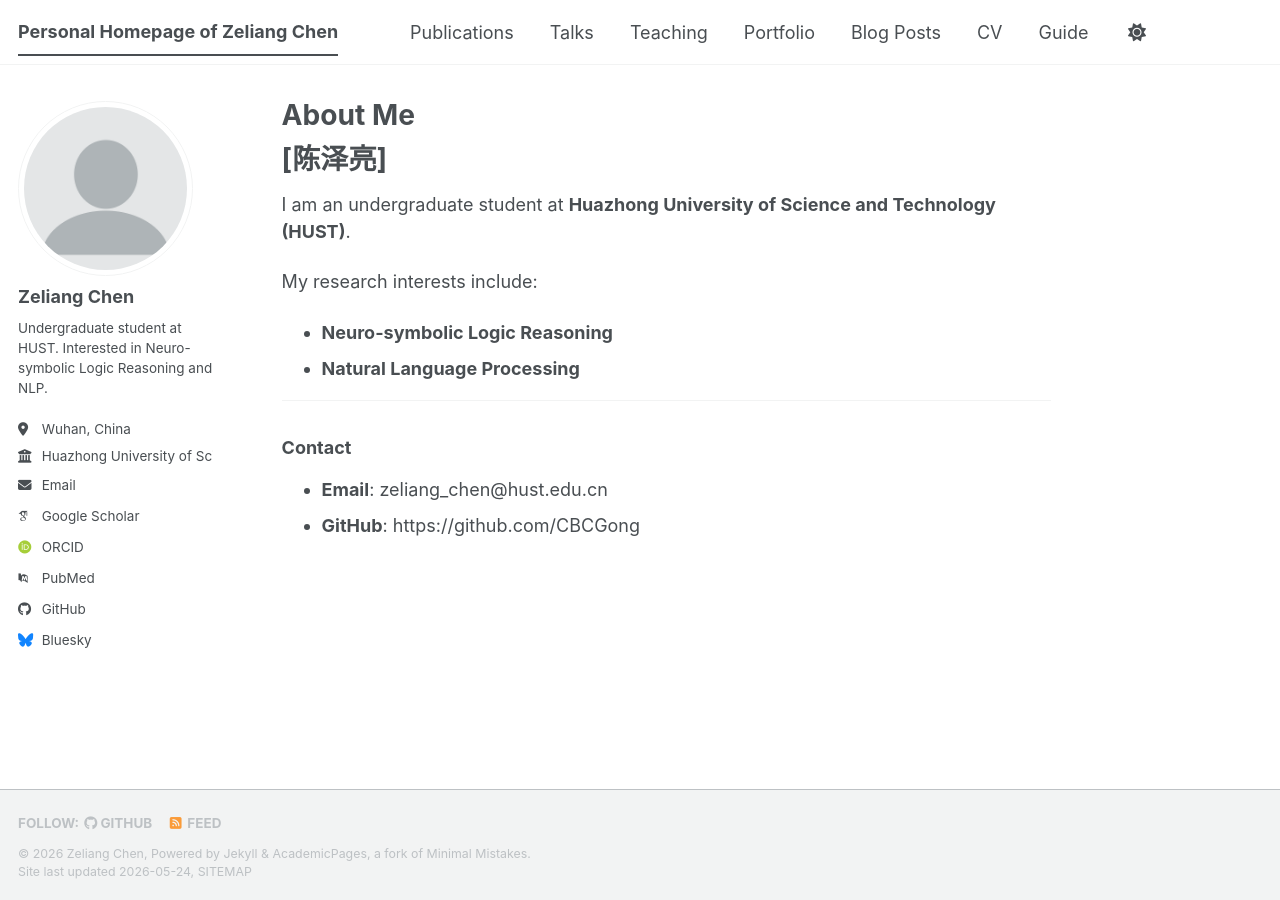
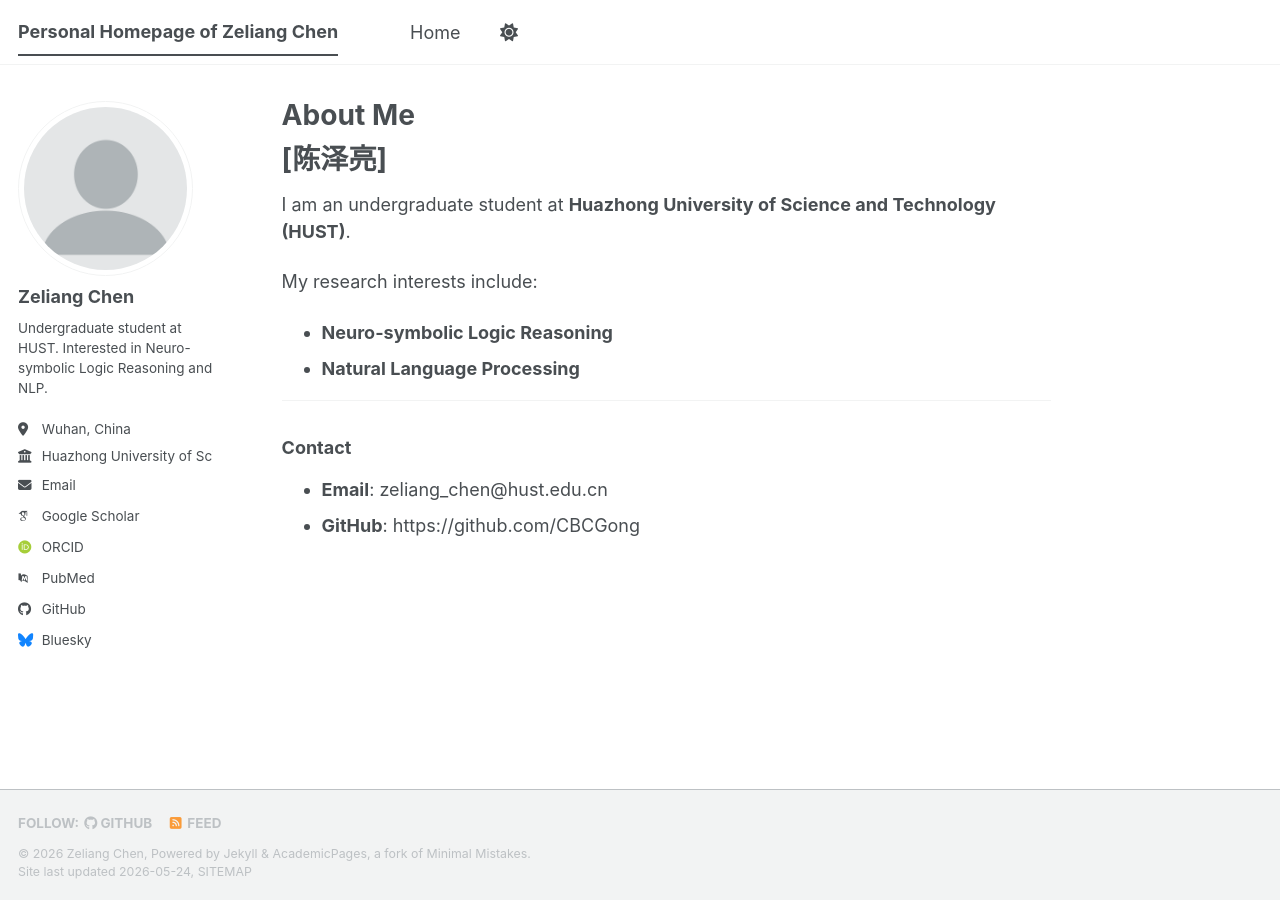
Before and after one commit to CBCGong/CBCGong.github.io, a Jekyll site: the page built from _pages/about.md, in a window 1280 px wide. Built offline with Jekyll 4.4.1, drawn with Linux system fonts in a browser that asks for light colours; some web fonts are replaced; a script bundle is joined from its source files by our own code; library files that are not in the unit come from our copies; part of the change alters nothing that is shown.

Commit message:
Update navigation.yml with new Home entry
Commented out existing navigation items and added a new 'Home' entry.

```diff
--- a/_data/navigation.yml
+++ b/_data/navigation.yml
@@ -7,27 +7,31 @@
 # NOTE that only one of the CV options should be selected, the first is for the
 #      Markdown formatted page while the second is generated using JSON.
 
+# main:
+#   - title: "Publications"
+#     url: /publications/
+
+#   - title: "Talks"
+#     url: /talks/
+
+#   - title: "Teaching"
+#     url: /teaching/
+
+#   - title: "Portfolio"
+#     url: /portfolio/
+
+#   - title: "Blog Posts"
+#     url: /year-archive/
+
+#   - title: "CV"
+#     url: /cv/
+
+#   # - title: "CV"
+#   #   url: /cv-json/
+
+#   - title: "Guide"
+#     url: /markdown/
+
 main:
-  - title: "Publications"
-    url: /publications/
-
-  - title: "Talks"
-    url: /talks/
-
-  - title: "Teaching"
-    url: /teaching/
-
-  - title: "Portfolio"
-    url: /portfolio/
-
-  - title: "Blog Posts"
-    url: /year-archive/
-
-  - title: "CV"
-    url: /cv/
-
-  # - title: "CV"
-  #   url: /cv-json/
-
-  - title: "Guide"
-    url: /markdown/
+  - title: "Home"
+    url: /
```
